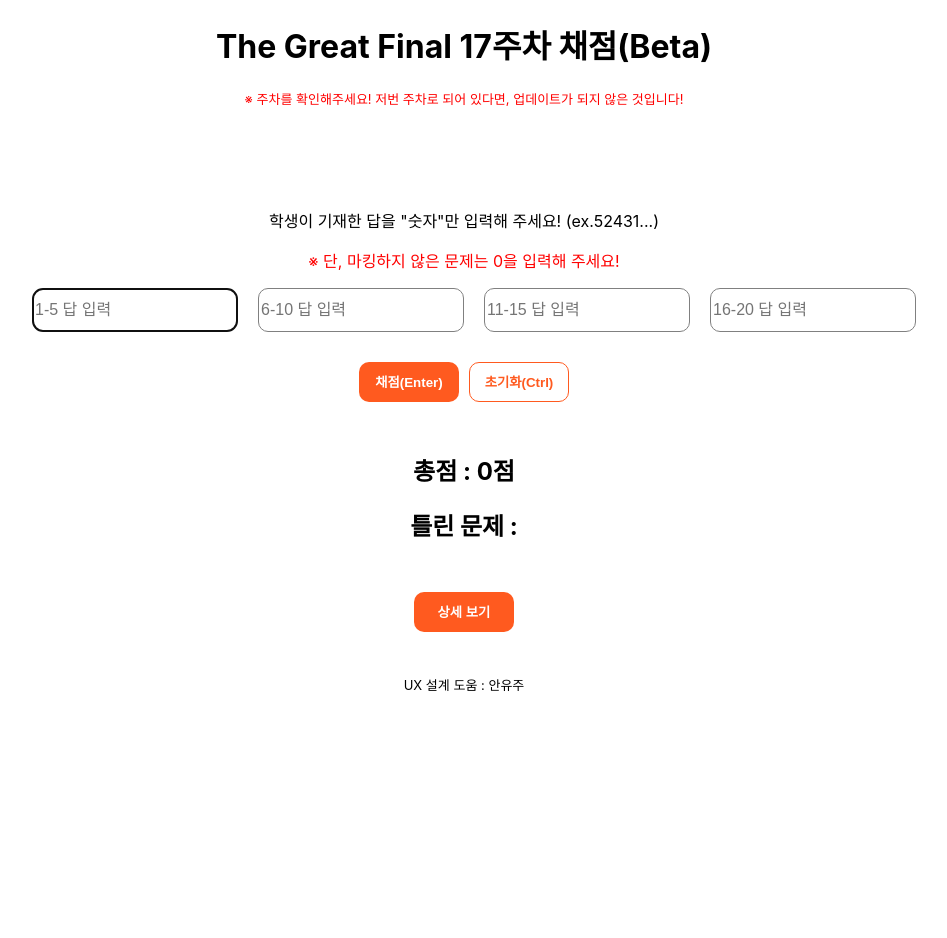
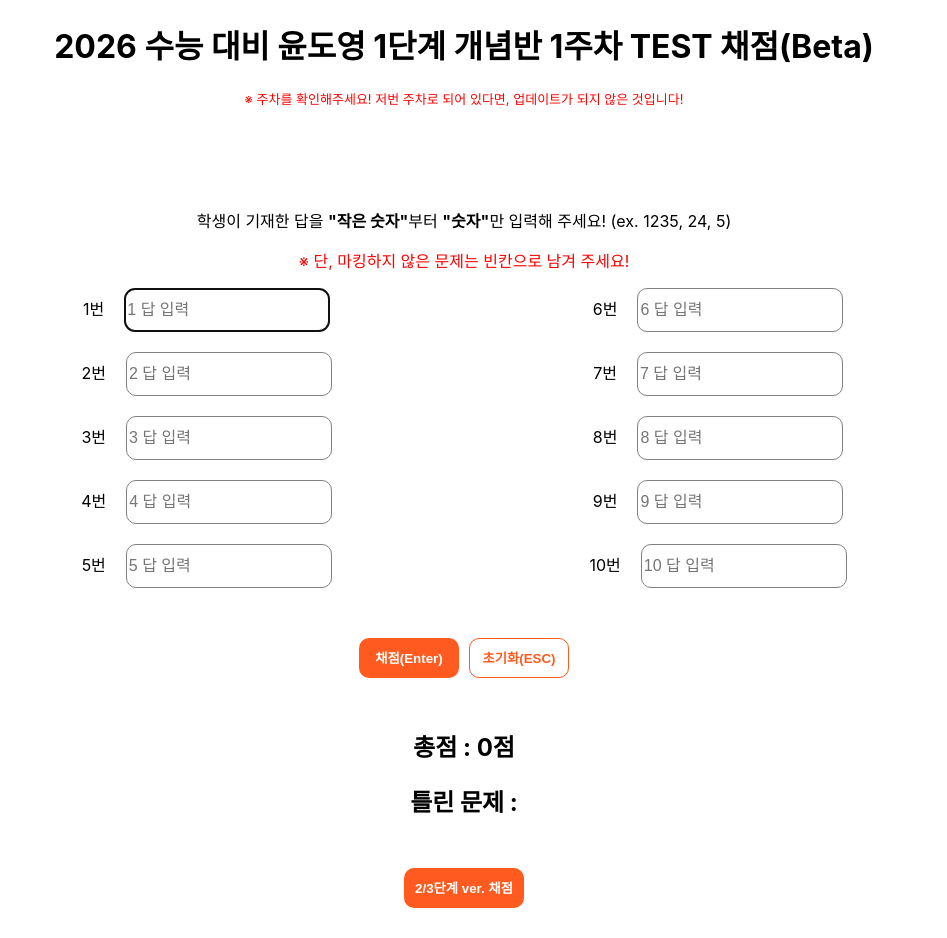
Before and after one commit to GitC0de/TGF-Scoring, a React (Create React App) app: page / in a window 1280 px wide. Shown: the whole page, without its empty margins (176-1123 px from the left). Before the commit the page ends 800 px from the top, so only its background shows below. Built offline with nearby package versions, Linux system fonts and the light colour scheme.

Commit message:
feat: 1단계 채점 기능 추가

```diff
--- a/src/App.css
+++ b/src/App.css
@@ -13,6 +13,19 @@
   color: red;
 }
 
+.modeChangeButton {
+  background-color: #ff5a1f;
+  color: white;
+  font-weight: 700;
+  border: none;
+  cursor: pointer;
+  width: 120px;
+  height: 40px;
+  border-radius: 10px;
+  margin-top: 30px;
+  margin-bottom: 30px;
+}
+
 .uxHelp {
   font-size: small;
 }
--- a/src/App.js
+++ b/src/App.js
@@ -1,21 +1,64 @@
-import { React } from "react";
-import System from "./System";
+import { React, useState } from "react";
+import FirstPhaseSystem from "./ConceptTestScoring";
+import InputAllSystem from "./FullTestScoring";
 import "./App.css";
 
 function App() {
+  const [firstPhase, setFirstPhase] = useState(true);
+
   return (
     <div className="App">
-      <h1>The Great Final 17주차 채점(Beta)</h1>
-      <p className="confirmation">
-        ※ 주차를 확인해주세요! 저번 주차로 되어 있다면, 업데이트가 되지 않은
-        것입니다!
-      </p>
+      {firstPhase ? (
+        <>
+          <h1>2026 수능 대비 윤도영 1단계 개념반 1주차 TEST 채점(Beta)</h1>
+          <p className="confirmation">
+            ※ 주차를 확인해주세요! 저번 주차로 되어 있다면, 업데이트가 되지 않은
+            것입니다!
+          </p>
+          <p>
+            학생이 기재한 답을 <strong>"작은 숫자"</strong>부터{" "}
+            <strong>"숫자"</strong>만 입력해 주세요! (ex. 1235, 24, 5)
+          </p>
+          <p className="warning">
+            ※ 단, 마킹하지 않은 문제는 빈칸으로 남겨 주세요!
+          </p>
+          <FirstPhaseSystem />
+          <div>
+            <button
+              onClick={() => setFirstPhase(false)}
+              className="modeChangeButton"
+            >
+              2/3단계 ver. 채점
+            </button>
+          </div>
+        </>
+      ) : (
+        <>
+          <h1>2026 AS 1주차 채점(Beta)</h1>
+          <p className="confirmation">
+            ※ 주차를 확인해주세요! 저번 주차로 되어 있다면, 업데이트가 되지 않은
+            것입니다!
+          </p>
+          <p>
+            학생이 기재한 답을 <strong>"숫자"</strong>만 입력해 주세요! (ex.
+            5243...)
+          </p>
+          <p className="warning">
+            ※ 단, 마킹하지 않은 문제는 0을 입력해 주세요!
+          </p>
+          <InputAllSystem />
+          <div>
+            <button
+              onClick={() => setFirstPhase(true)}
+              className="modeChangeButton"
+            >
+              1단계 ver. 채점
+            </button>
+          </div>
 
-      <p>학생이 기재한 답을 "숫자"만 입력해 주세요! (ex.52431...)</p>
-      <p className="warning">※ 단, 마킹하지 않은 문제는 0을 입력해 주세요!</p>
-      <System />
-
-      <p className="uxHelp">UX 설계 도움 : 안유주</p>
+          <p className="uxHelp">※ UX 설계 도움 : 안유주</p>
+        </>
+      )}
     </div>
   );
 }
--- /dev/null
+++ b/src/ConceptTestScoring.css
@@ -0,0 +1,8 @@
+.container {
+  display: flex;
+  justify-content: space-evenly;
+}
+
+.answer-container {
+  margin-bottom: 20px;
+}
--- /dev/null
+++ b/src/ConceptTestScoring.js
@@ -0,0 +1,230 @@
+import { React, useState, useRef, useEffect } from "react";
+import "./System.css";
+import "./ConceptTestScoring.css";
+export default function InputAllSystem() {
+  const rightAnswer = [1234, 12, 12, 24, 345, 25, 1235, 4, 135, 235];
+
+  const questionScore = 5;
+
+  const wrongProblems = [];
+
+  let score = 0;
+  let answer = "";
+
+  const [answer1, setAnswer1] = useState("");
+  const [answer2, setAnswer2] = useState("");
+  const [answer3, setAnswer3] = useState("");
+  const [answer4, setAnswer4] = useState("");
+  const [answer5, setAnswer5] = useState("");
+  const [answer6, setAnswer6] = useState("");
+  const [answer7, setAnswer7] = useState("");
+  const [answer8, setAnswer8] = useState("");
+  const [answer9, setAnswer9] = useState("");
+  const [answer10, setAnswer10] = useState("");
+  const [totalScore, setTotalScore] = useState(0);
+  const [wrong, setWrong] = useState([]);
+
+  const firstRef = useRef("");
+  const secondRef = useRef("");
+  const thirdRef = useRef("");
+  const fourthRef = useRef("");
+
+  useEffect(() => {
+    firstRef.current.focus();
+  }, []);
+
+  const scoring = () => {
+    answer =
+      answer1 +
+      " " +
+      answer2 +
+      " " +
+      answer3 +
+      " " +
+      answer4 +
+      " " +
+      answer5 +
+      " " +
+      answer6 +
+      " " +
+      answer7 +
+      " " +
+      answer8 +
+      " " +
+      answer9 +
+      " " +
+      answer10;
+    for (let i = 0; i < 10; i++) {
+      if (parseInt(answer.split(" ")[i]) === rightAnswer[i]) {
+        score += questionScore;
+      } else {
+        wrongProblems.push(i + 1 + " ");
+      }
+    }
+
+    if (wrongProblems.length === 0) {
+      wrongProblems.push("없음");
+    }
+    setTotalScore(score);
+    setWrong(wrongProblems);
+  };
+
+  const scoringByKey = (e) => {
+    if (e.key === "Enter") {
+      scoring();
+    } else if (e.key === "Escape") {
+      clear();
+    }
+  };
+
+  const clear = () => {
+    setAnswer1("");
+    setAnswer2("");
+    setAnswer3("");
+    setAnswer4("");
+    setAnswer5("");
+    setAnswer6("");
+    setAnswer7("");
+    setAnswer8("");
+    setAnswer9("");
+    setAnswer10("");
+    setTotalScore(0);
+    setWrong([]);
+    firstRef.current.focus();
+  };
+
+  return (
+    <>
+      <div className="container">
+        <div>
+          <div className="answer-container">
+            <label>1번</label>
+            <input
+              placeholder="1 답 입력"
+              value={answer1}
+              onChange={(e) => setAnswer1(e.target.value)}
+              onKeyDown={scoringByKey}
+              className="answerInput"
+              ref={firstRef}
+            ></input>
+          </div>
+          <div className="answer-container">
+            <label>2번</label>
+            <input
+              placeholder="2 답 입력"
+              value={answer2}
+              onChange={(e) => setAnswer2(e.target.value)}
+              onKeyDown={scoringByKey}
+              className="answerInput"
+              ref={secondRef}
+            ></input>
+          </div>
+          <div className="answer-container">
+            <label>3번</label>
+            <input
+              placeholder="3 답 입력"
+              value={answer3}
+              onChange={(e) => setAnswer3(e.target.value)}
+              onKeyDown={scoringByKey}
+              className="answerInput"
+              ref={thirdRef}
+            ></input>
+          </div>
+          <div className="answer-container">
+            <label>4번</label>
+            <input
+              placeholder="4 답 입력"
+              value={answer4}
+              onChange={(e) => setAnswer4(e.target.value)}
+              onKeyDown={scoringByKey}
+              className="answerInput"
+              ref={fourthRef}
+            ></input>
+          </div>
+          <div className="answer-container">
+            <label>5번</label>
+            <input
+              placeholder="5 답 입력"
+              value={answer5}
+              onChange={(e) => setAnswer5(e.target.value)}
+              onKeyDown={scoringByKey}
+              className="answerInput"
+              ref={fourthRef}
+            ></input>
+          </div>
+        </div>
+        <div>
+          <div className="answer-container">
+            <label>6번</label>
+            <input
+              placeholder="6 답 입력"
+              value={answer6}
+              onChange={(e) => setAnswer6(e.target.value)}
+              onKeyDown={scoringByKey}
+              className="answerInput"
+              ref={fourthRef}
+            ></input>
+          </div>
+          <div className="answer-container">
+            <label>7번</label>
+            <input
+              placeholder="7 답 입력"
+              value={answer7}
+              onChange={(e) => setAnswer7(e.target.value)}
+              onKeyDown={scoringByKey}
+              className="answerInput"
+              ref={fourthRef}
+            ></input>
+          </div>
+          <div className="answer-container">
+            <label>8번</label>
+            <input
+              placeholder="8 답 입력"
+              value={answer8}
+              onChange={(e) => setAnswer8(e.target.value)}
+              onKeyDown={scoringByKey}
+              className="answerInput"
+              ref={fourthRef}
+            ></input>
+          </div>
+          <div className="answer-container">
+            <label>9번</label>
+            <input
+              placeholder="9 답 입력"
+              value={answer9}
+              onChange={(e) => setAnswer9(e.target.value)}
+              onKeyDown={scoringByKey}
+              className="answerInput"
+              ref={fourthRef}
+            ></input>
+          </div>
+          <div className="answer-container">
+            <label>10번</label>
+            <input
+              placeholder="10 답 입력"
+              value={answer10}
+              onChange={(e) => setAnswer10(e.target.value)}
+              onKeyDown={scoringByKey}
+              className="answerInput"
+              ref={fourthRef}
+            ></input>
+          </div>
+        </div>
+      </div>
+      <button onClick={scoring} className="scoringButton">
+        채점(Enter)
+      </button>
+      <button onClick={clear} className="clearButton">
+        초기화(ESC)
+      </button>
+      <h2>총점 : {totalScore}점</h2>
+      <h2>틀린 문제 : {wrong}</h2>
+    </>
+  );
+}
+
+/*
+<button onClick={() => alert("개발 중입니다!")} className="scoringButton">
+        상세 보기
+      </button>
+*/
--- a/src/System.js
+++ b/src/FullTestScoring.js
@@ -1,6 +1,6 @@
 import { React, useState, useRef, useEffect } from "react";
 import "./System.css";
-export default function System() {
+export default function InputAllSystem() {
   const rightAnswer = [
     5, 5, 2, 1, 2, 4, 3, 3, 4, 3, 1, 2, 5, 3, 4, 5, 1, 3, 5, 2,
   ];
@@ -43,31 +43,32 @@ export default function System() {
   }, [answer3]);
 
   const scoring = () => {
-    answer = answer1 + answer2 + answer3 + answer4;
+    // answer = answer1 + answer2 + answer3 + answer4;
 
-    if (answer.length !== 20) {
-      alert("답 개수가 " + answer.length + "개입니다. 다시 입력해주세요.");
-    } else {
-      for (let i = 0; i < rightAnswer.length; i++) {
-        if (parseInt(answer.split("")[i]) === rightAnswer[i]) {
-          score += questionScore[i];
-        } else {
-          wrongProblems.push(String(i + 1) + " ");
-        }
-      }
+    // if (answer.length !== 20) {
+    //   alert("답 개수가 " + answer.length + "개입니다. 다시 입력해주세요.");
+    // } else {
+    //   for (let i = 0; i < rightAnswer.length; i++) {
+    //     if (parseInt(answer.split("")[i]) === rightAnswer[i]) {
+    //       score += questionScore[i];
+    //     } else {
+    //       wrongProblems.push(String(i + 1) + " ");
+    //     }
+    //   }
 
-      if (wrongProblems.length === 0) {
-        wrongProblems.push("없음");
-      }
-      setTotalScore(score);
-      setWrong(wrongProblems);
-    }
+    //   if (wrongProblems.length === 0) {
+    //     wrongProblems.push("없음");
+    //   }
+    //   setTotalScore(score);
+    //   setWrong(wrongProblems);
+    // }
+    alert("아직 준비 중입니다!");
   };
 
   const scoringByKey = (e) => {
     if (e.key === "Enter") {
       scoring();
-    } else if (e.ctrlKey || e.metaKey) {
+    } else if (e.key === "Escape") {
       clear();
     }
   };
@@ -123,13 +124,16 @@ export default function System() {
         채점(Enter)
       </button>
       <button onClick={clear} className="clearButton">
-        초기화(Ctrl)
+        초기화(ESC)
       </button>
       <h2>총점 : {totalScore}점</h2>
       <h2>틀린 문제 : {wrong}</h2>
-      <button onClick={() => alert("개발 중입니다!")} className="scoringButton">
-        상세 보기
-      </button>
     </>
   );
 }
+
+/*
+<button onClick={() => alert("개발 중입니다!")} className="scoringButton">
+        상세 보기
+      </button>
+*/
```
Also changed, not shown: src/InputWrongSystem.js (added).
